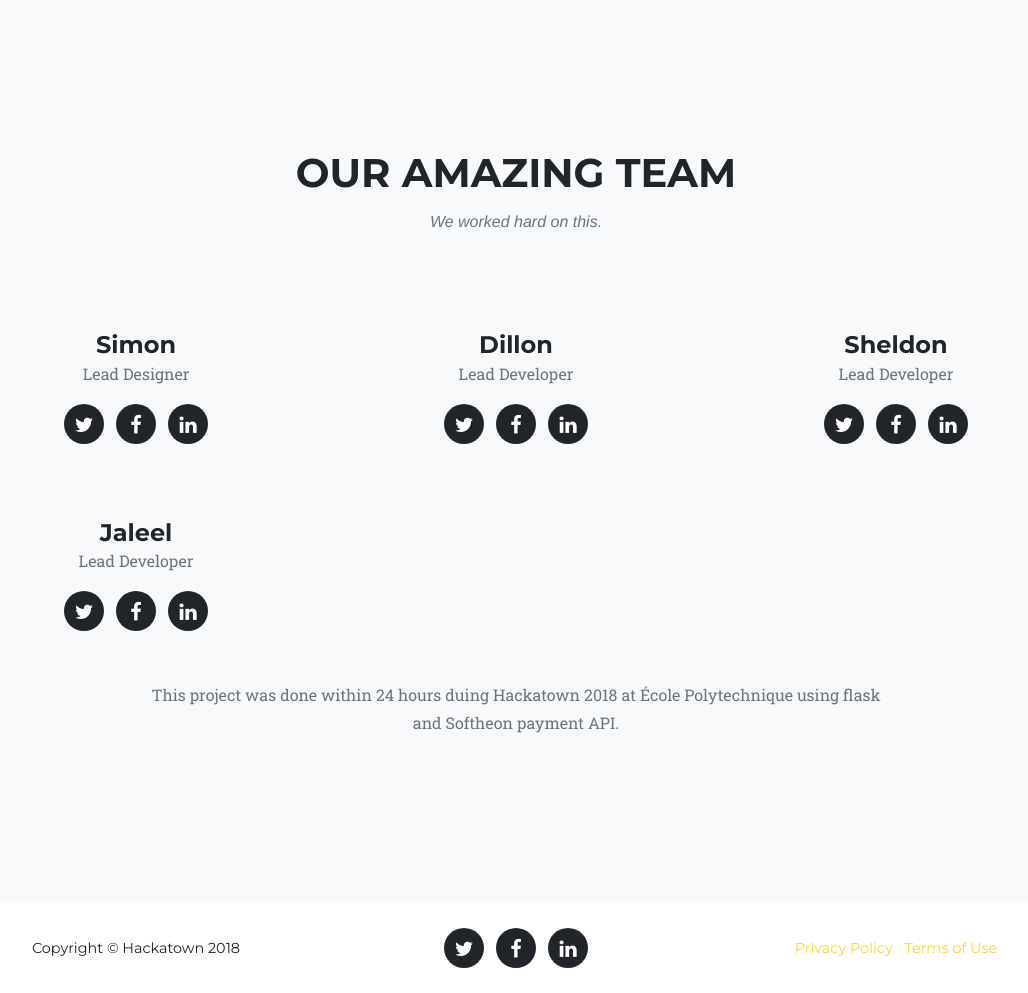
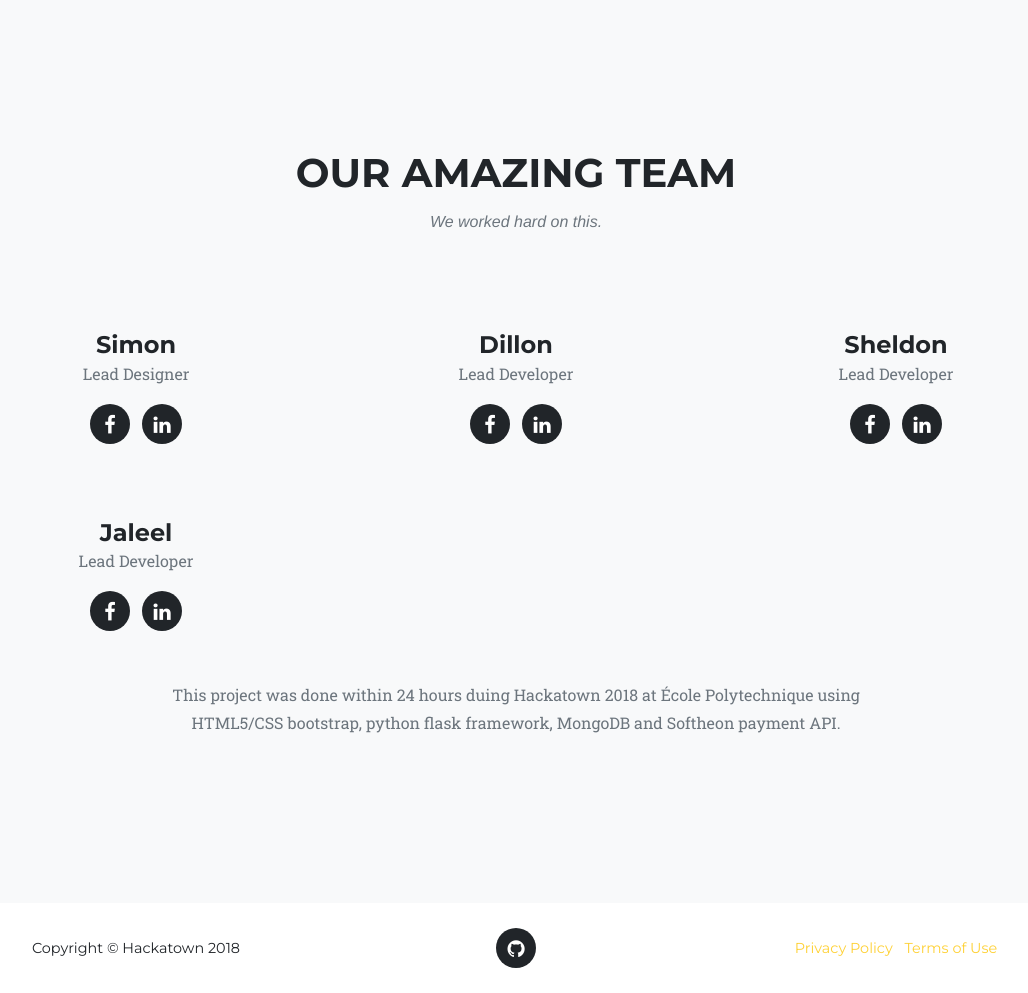
Before and after one commit to simonizerlol/Hackatown-2018-HelpPlz, a Flask app: page / in a window 1280 px wide. Shown: the part 2537-3530 px from the top of the page, without its empty margins (124-1152 px from the left). Run offline with Flask 2, Linux system fonts and the light colour scheme; data that the repository does not hold is empty; some libraries are stand-ins or nearby versions; some web fonts are replaced.

Commit message:
Add files via upload

```diff
--- a/templates/index.html
+++ b/templates/index.html
@@ -185,18 +185,14 @@
               <h4>Simon</h4>
               <p class="text-muted">Lead Designer</p>
               <ul class="list-inline social-buttons">
+
                 <li class="list-inline-item">
-                  <a href="#">
-                    <i class="fa fa-twitter"></i>
-                  </a>
-                </li>
-                <li class="list-inline-item">
-                  <a href="#">
+                  <a href="https://www.facebook.com/simonykhsu">
                     <i class="fa fa-facebook"></i>
                   </a>
                 </li>
                 <li class="list-inline-item">
-                  <a href="#">
+                  <a href="https://www.linkedin.com/in/simonykhsu/">
                     <i class="fa fa-linkedin"></i>
                   </a>
                 </li>
@@ -209,11 +205,7 @@
               <h4>Dillon</h4>
               <p class="text-muted">Lead Developer</p>
               <ul class="list-inline social-buttons">
-                <li class="list-inline-item">
-                  <a href="#">
-                    <i class="fa fa-twitter"></i>
-                  </a>
-                </li>
+
                 <li class="list-inline-item">
                   <a href="#">
                     <i class="fa fa-facebook"></i>
@@ -233,11 +225,7 @@
               <h4>Sheldon</h4>
               <p class="text-muted">Lead Developer</p>
               <ul class="list-inline social-buttons">
-                <li class="list-inline-item">
-                  <a href="#">
-                    <i class="fa fa-twitter"></i>
-                  </a>
-                </li>
+
                 <li class="list-inline-item">
                   <a href="#">
                     <i class="fa fa-facebook"></i>
@@ -257,11 +245,7 @@
               <h4>Jaleel</h4>
               <p class="text-muted">Lead Developer</p>
               <ul class="list-inline social-buttons">
-                <li class="list-inline-item">
-                  <a href="#">
-                    <i class="fa fa-twitter"></i>
-                  </a>
-                </li>
+
                 <li class="list-inline-item">
                   <a href="#">
                     <i class="fa fa-facebook"></i>
@@ -278,7 +262,7 @@
         </div>
         <div class="row">
           <div class="col-lg-8 mx-auto text-center">
-            <p class="large text-muted">This project was done within 24 hours duing Hackatown 2018 at École Polytechnique using flask and Softheon payment API.</p>
+            <p class="large text-muted">This project was done within 24 hours duing Hackatown 2018 at École Polytechnique using HTML5/CSS bootstrap, python flask framework, MongoDB and Softheon payment API.</p>
           </div>
         </div>
       </div>
@@ -294,20 +278,11 @@
           <div class="col-md-4">
             <ul class="list-inline social-buttons">
               <li class="list-inline-item">
-                <a href="#">
-                  <i class="fa fa-twitter"></i>
+                <a href="https://github.com/JaleelJolly/Hackatown">
+                  <i class="fa fa-github"></i>
                 </a>
               </li>
-              <li class="list-inline-item">
-                <a href="#">
-                  <i class="fa fa-facebook"></i>
-                </a>
-              </li>
-              <li class="list-inline-item">
-                <a href="#">
-                  <i class="fa fa-linkedin"></i>
-                </a>
-              </li>
+
             </ul>
           </div>
           <div class="col-md-4">
```
